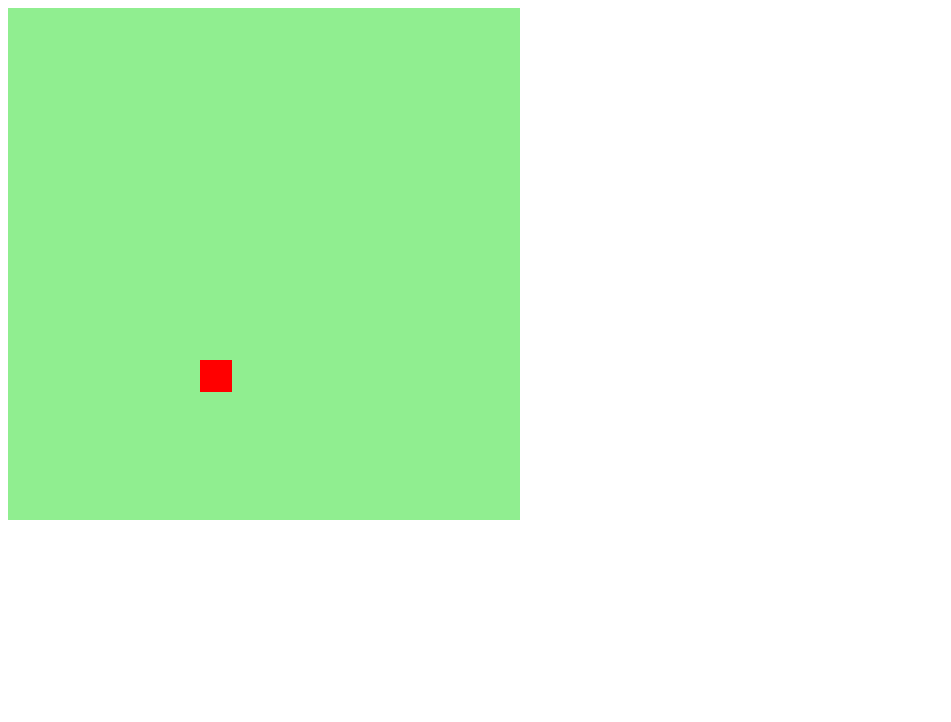
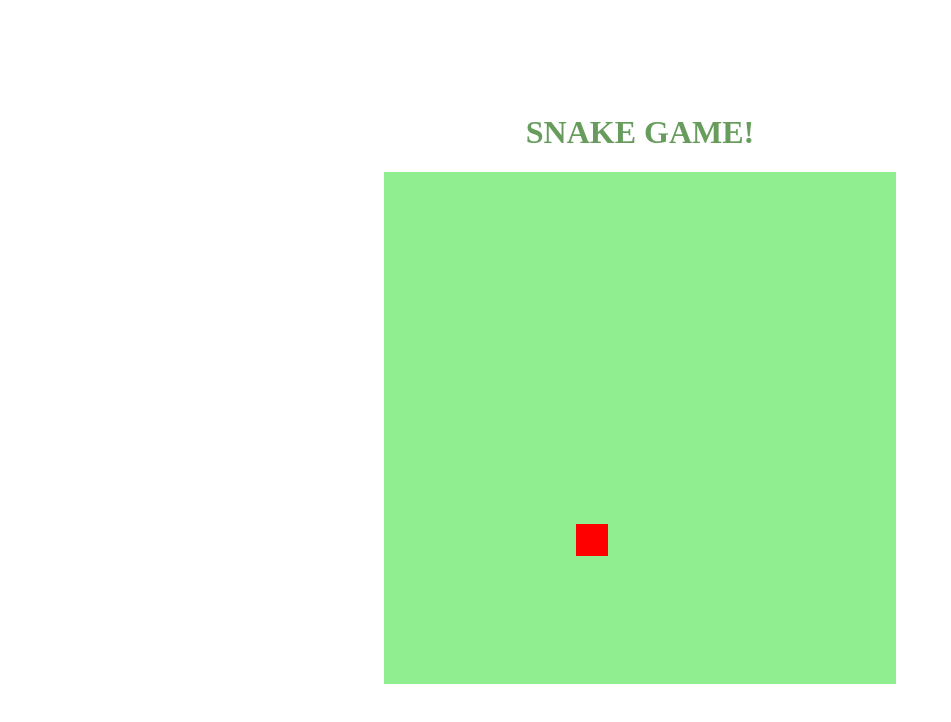
Before and after one commit to gomesmauricio/Recriando_jogo_da_cobrinha_com_JS, a plain HTML site: page index.htm in a window 1280 px wide. Shown: the whole page, without its empty margins (0-951 px from the left). Drawn offline with Linux system fonts and the light colour scheme.

Commit message:
Foto do projeto pronto

```diff
--- a/index.htm
+++ b/index.htm
@@ -10,6 +10,8 @@
 </head>
 <body>
 
+    <h1>SNAKE GAME!</h1>
+
     <canvas id="snake" width="512" height="512"></canvas>
 
 </body>
--- a/style.css
+++ b/style.css
@@ -0,0 +1,9 @@
+body{
+    height: 95vh;
+    width: 95;
+    display: flex;
+    justify-content:  center;
+    align-items: center;
+    flex-direction: column;
+    color: rgba(16, 99, 0, 0.637);
+}
```
